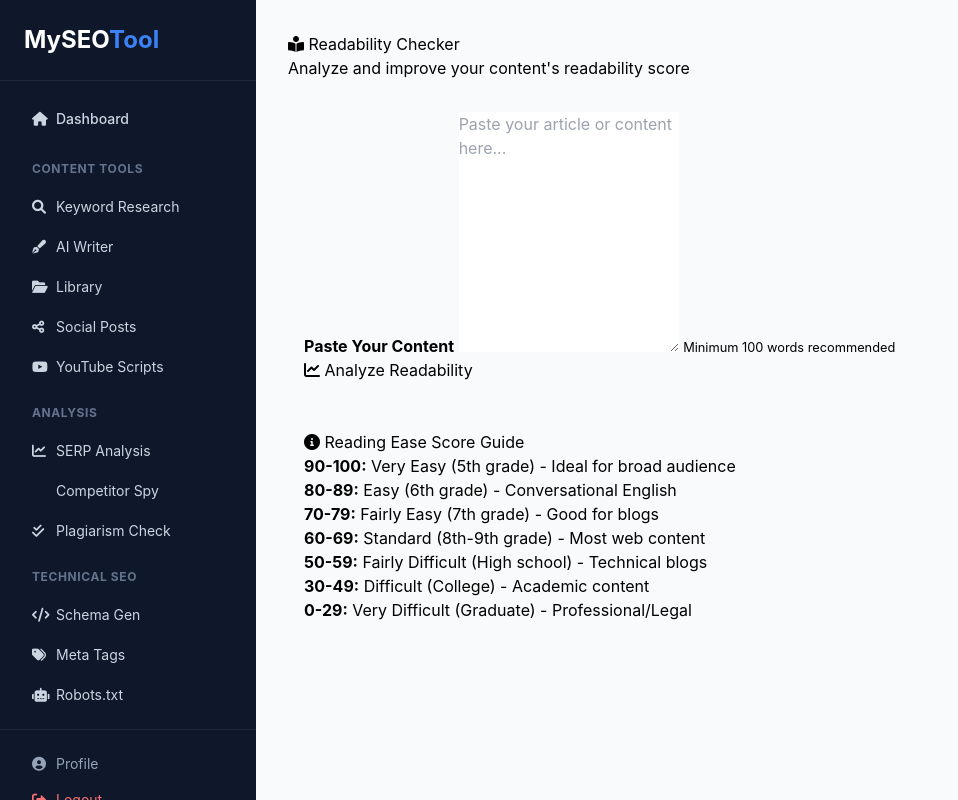
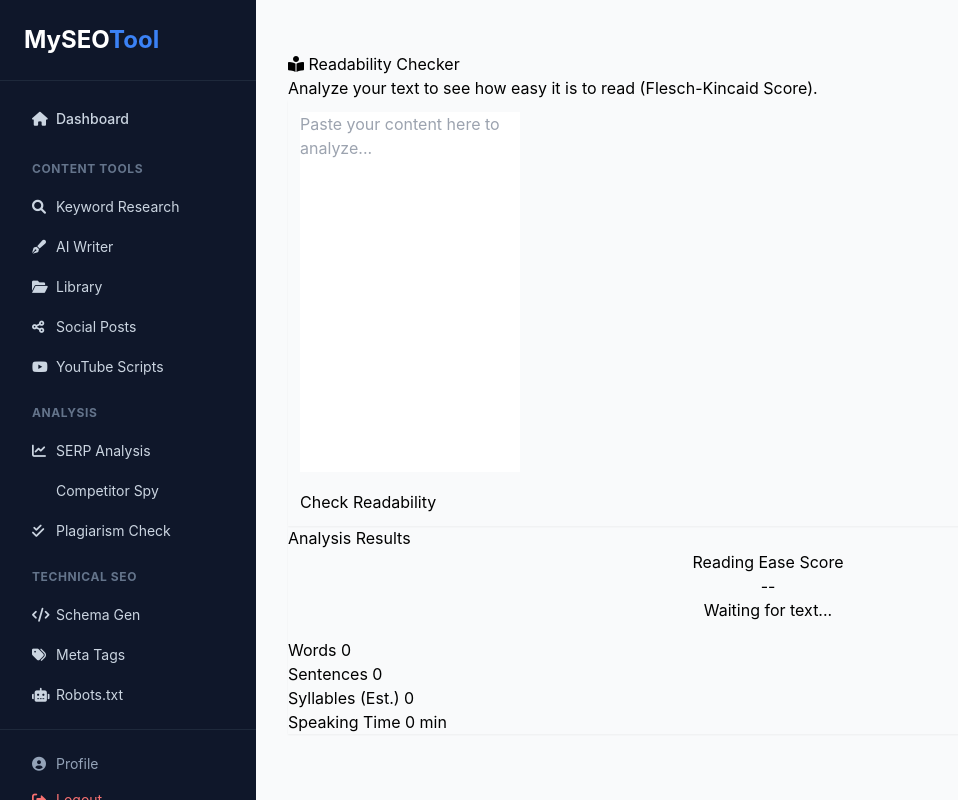
Before and after one commit to dilawar47866/MySEOTooler_V5, a Flask app: page /readability-checker in a window 1280 px wide. Shown: the whole page, without its empty margins (0-958 px from the left). Run offline with Flask 3, Linux system fonts and the light colour scheme; the visitor is signed in with stand-in values (Sample User, id 1); some libraries are stand-ins or nearby versions.

Commit message:
Update readability_checker.html

```diff
--- a/templates/readability_checker.html
+++ b/templates/readability_checker.html
@@ -1,172 +1,101 @@
 {% extends "base.html" %}
-{% block title %}Readability Checker - My SEO King Tool V5{% endblock %}
 {% block content %}
-<div class="container">
-    <div class="row">
-        <div class="col-lg-10 mx-auto">
-            <h1><i class="fas fa-book-reader"></i> Readability Checker</h1>
-            <p class="text-muted mb-4">Analyze and improve your content's readability score</p>
+<div class="container mt-5">
+    <div class="row justify-content-center">
+        <div class="col-md-10">
+            <h2><i class="fas fa-book-reader text-info"></i> Readability Checker</h2>
+            <p class="text-muted">Analyze your text to see how easy it is to read (Flesch-Kincaid Score).</p>
 
-            <!-- Input Card -->
-            <div class="card p-4 mb-4">
-                <div class="form-group">
-                    <label><strong>Paste Your Content</strong></label>
-                    <textarea id="contentInput" class="form-control" rows="10"
-                              placeholder="Paste your article or content here..."></textarea>
-                    <small class="text-muted">Minimum 100 words recommended</small>
-                </div>
-
-                <button onclick="analyzeReadability()" class="btn btn-primary btn-lg btn-block">
-                    <i class="fas fa-chart-line"></i> Analyze Readability
-                </button>
-            </div>
-
-            <!-- Loading -->
-            <div id="loading" class="alert alert-info text-center" style="display:none;">
-                <i class="fas fa-spinner fa-spin"></i> Analyzing content...
-            </div>
-
-            <!-- Results -->
-            <div id="results" style="display:none;">
-                <!-- Score Card -->
-                <div class="card p-4 mb-4">
-                    <h3 class="mb-4">📊 Readability Score</h3>
-
-                    <div class="row text-center mb-4">
-                        <div class="col-md-6">
-                            <div class="card bg-light p-4">
-                                <h1 id="fleschScore" class="display-3 mb-0"></h1>
-                                <p class="text-muted mb-0">Flesch Reading Ease</p>
-                                <small class="text-muted">0 (hard) - 100 (easy)</small>
-                            </div>
-                        </div>
-                        <div class="col-md-6">
-                            <div class="card bg-light p-4">
-                                <h2 id="readingLevel" class="mb-0"></h2>
-                                <p class="text-muted mb-0">Reading Level</p>
-                            </div>
-                        </div>
-                    </div>
-
-                    <!-- Metrics -->
-                    <div class="row">
-                        <div class="col-md-3 mb-3">
-                            <strong>Word Count:</strong>
-                            <p id="wordCount" class="mb-0"></p>
-                        </div>
-                        <div class="col-md-3 mb-3">
-                            <strong>Sentences:</strong>
-                            <p id="sentenceCount" class="mb-0"></p>
-                        </div>
-                        <div class="col-md-3 mb-3">
-                            <strong>Avg Sentence:</strong>
-                            <p id="avgSentence" class="mb-0"></p>
-                        </div>
-                        <div class="col-md-3 mb-3">
-                            <strong>Grade Level:</strong>
-                            <p id="gradeLevel" class="mb-0"></p>
-                        </div>
-                    </div>
-
-                    <hr>
-
-                    <div class="row">
-                        <div class="col-md-4 mb-3">
-                            <strong>Complex Words:</strong>
-                            <p id="complexWords" class="mb-0"></p>
-                        </div>
-                        <div class="col-md-4 mb-3">
-                            <strong>Passive Voice:</strong>
-                            <p id="passiveVoice" class="mb-0"></p>
-                        </div>
-                        <div class="col-md-4 mb-3">
-                            <strong>Transitions:</strong>
-                            <p id="transitions" class="mb-0"></p>
+            <div class="row">
+                <!-- Input Area -->
+                <div class="col-md-7">
+                    <div class="card shadow-sm p-3 h-100">
+                        <textarea id="textInput" class="form-control border-0" rows="15" placeholder="Paste your content here to analyze..." style="resize: none; font-size: 16px;"></textarea>
+                        <div class="d-grid mt-3">
+                            <button class="btn btn-primary" onclick="analyzeText()">Check Readability</button>
                         </div>
                     </div>
                 </div>
 
-                <!-- Suggestions -->
-                <div class="card p-4">
-                    <h4><i class="fas fa-lightbulb"></i> Improvement Suggestions</h4>
-                    <ul id="suggestionsList" class="mb-0"></ul>
+                <!-- Results Area -->
+                <div class="col-md-5">
+                    <div class="card shadow-sm h-100">
+                        <div class="card-header bg-light fw-bold">Analysis Results</div>
+                        <div class="card-body">
+                            <div class="text-center mb-4">
+                                <h5 class="text-muted">Reading Ease Score</h5>
+                                <h1 id="scoreDisplay" class="display-4 fw-bold text-secondary">--</h1>
+                                <span id="difficultyLabel" class="badge bg-secondary">Waiting for text...</span>
+                            </div>
+
+                            <ul class="list-group list-group-flush">
+                                <li class="list-group-item d-flex justify-content-between">
+                                    <span>Words</span>
+                                    <span id="wordCount" class="fw-bold">0</span>
+                                </li>
+                                <li class="list-group-item d-flex justify-content-between">
+                                    <span>Sentences</span>
+                                    <span id="sentenceCount" class="fw-bold">0</span>
+                                </li>
+                                <li class="list-group-item d-flex justify-content-between">
+                                    <span>Syllables (Est.)</span>
+                                    <span id="syllableCount" class="fw-bold">0</span>
+                                </li>
+                                <li class="list-group-item d-flex justify-content-between">
+                                    <span>Speaking Time</span>
+                                    <span id="readTime" class="fw-bold">0 min</span>
+                                </li>
+                            </ul>
+                        </div>
+                    </div>
                 </div>
-            </div>
-
-            <!-- Info Card -->
-            <div class="card p-4 mt-4">
-                <h5><i class="fas fa-info-circle"></i> Reading Ease Score Guide</h5>
-                <ul class="mb-0">
-                    <li><strong>90-100:</strong> Very Easy (5th grade) - Ideal for broad audience</li>
-                    <li><strong>80-89:</strong> Easy (6th grade) - Conversational English</li>
-                    <li><strong>70-79:</strong> Fairly Easy (7th grade) - Good for blogs</li>
-                    <li><strong>60-69:</strong> Standard (8th-9th grade) - Most web content</li>
-                    <li><strong>50-59:</strong> Fairly Difficult (High school) - Technical blogs</li>
-                    <li><strong>30-49:</strong> Difficult (College) - Academic content</li>
-                    <li><strong>0-29:</strong> Very Difficult (Graduate) - Professional/Legal</li>
-                </ul>
             </div>
         </div>
     </div>
 </div>
 
 <script>
-async function analyzeReadability() {
-    const content = document.getElementById('contentInput').value.trim();
+function analyzeText() {
+    const text = document.getElementById('textInput').value;
+    if(!text.trim()) return alert("Please paste some text.");
 
-    if (!content) {
-        alert('⚠️ Please enter some content to analyze');
-        return;
-    }
+    // 1. Statistics
+    const words = text.trim().split(/\s+/).length;
+    const sentences = text.split(/[.!?]+/).filter(Boolean).length || 1;
+    const syllables = countSyllables(text);
 
-    if (content.split(' ').length < 50) {
-        alert('⚠️ Please enter at least 50 words for accurate analysis');
-        return;
-    }
+    // 2. Flesch Reading Ease Formula
+    // 206.835 - (1.015 x ASL) - (84.6 x ASW)
+    const asl = words / sentences; // Average Sentence Length
+    const asw = syllables / words; // Average Syllables per Word
+    let score = 206.835 - (1.015 * asl) - (84.6 * asw);
+    score = Math.round(score);
+    if(score > 100) score = 100;
+    if(score < 0) score = 0;
 
-    document.getElementById('loading').style.display = 'block';
-    document.getElementById('results').style.display = 'none';
+    // 3. Update UI
+    document.getElementById('wordCount').innerText = words;
+    document.getElementById('sentenceCount').innerText = sentences;
+    document.getElementById('syllableCount').innerText = syllables;
+    document.getElementById('readTime').innerText = Math.ceil(words / 200) + " min";
 
-    try {
-        const res = await fetch('/api/check-readability', {
-            method: 'POST',
-            headers: {'Content-Type': 'application/json'},
-            body: JSON.stringify({content: content})
-        });
+    const scoreEl = document.getElementById('scoreDisplay');
+    const labelEl = document.getElementById('difficultyLabel');
+    scoreEl.innerText = score;
 
-        const data = await res.json();
+    if(score > 80) { scoreEl.className = "display-4 fw-bold text-success"; labelEl.className = "badge bg-success"; labelEl.innerText = "Very Easy (5th Grade)"; }
+    else if(score > 60) { scoreEl.className = "display-4 fw-bold text-primary"; labelEl.className = "badge bg-primary"; labelEl.innerText = "Standard (8th Grade)"; }
+    else if(score > 40) { scoreEl.className = "display-4 fw-bold text-warning"; labelEl.className = "badge bg-warning text-dark"; labelEl.innerText = "Fairly Difficult (College)"; }
+    else { scoreEl.className = "display-4 fw-bold text-danger"; labelEl.className = "badge bg-danger"; labelEl.innerText = "Very Difficult (Graduate)"; }
+}
 
-        if (!res.ok) throw new Error(data.error || 'Analysis failed');
-
-        // Display results
-        document.getElementById('fleschScore').textContent = data.flesch_score;
-        document.getElementById('readingLevel').textContent = data.reading_level;
-        document.getElementById('wordCount').textContent = data.word_count;
-        document.getElementById('sentenceCount').textContent = data.sentence_count;
-        document.getElementById('avgSentence').textContent = data.avg_sentence_length + ' words';
-        document.getElementById('gradeLevel').textContent = 'Grade ' + data.grade_level;
-        document.getElementById('complexWords').textContent = data.complex_words + ' (' + data.complex_word_percentage + '%)';
-        document.getElementById('passiveVoice').textContent = data.passive_voice_count + ' instances';
-        document.getElementById('transitions').textContent = data.transition_words + ' found';
-
-        // Suggestions
-        const suggestionsList = document.getElementById('suggestionsList');
-        suggestionsList.innerHTML = '';
-        data.suggestions.forEach(suggestion => {
-            const li = document.createElement('li');
-            li.textContent = suggestion;
-            li.style.marginBottom = '10px';
-            suggestionsList.appendChild(li);
-        });
-
-        document.getElementById('results').style.display = 'block';
-        document.getElementById('results').scrollIntoView({behavior: 'smooth'});
-
-    } catch (err) {
-        alert('❌ ' + err.message);
-    } finally {
-        document.getElementById('loading').style.display = 'none';
-    }
+function countSyllables(text) {
+    return text.toLowerCase().split(/\s+/).reduce((acc, word) => {
+        word = word.replace(/(?:[^laeiouy]es|ed|[^laeiouy]e)$/, '')
+                   .replace(/^y/, '');
+        const res = word.match(/[aeiouy]{1,2}/g);
+        return acc + (res ? res.length : 1);
+    }, 0);
 }
 </script>
 {% endblock %}
```
